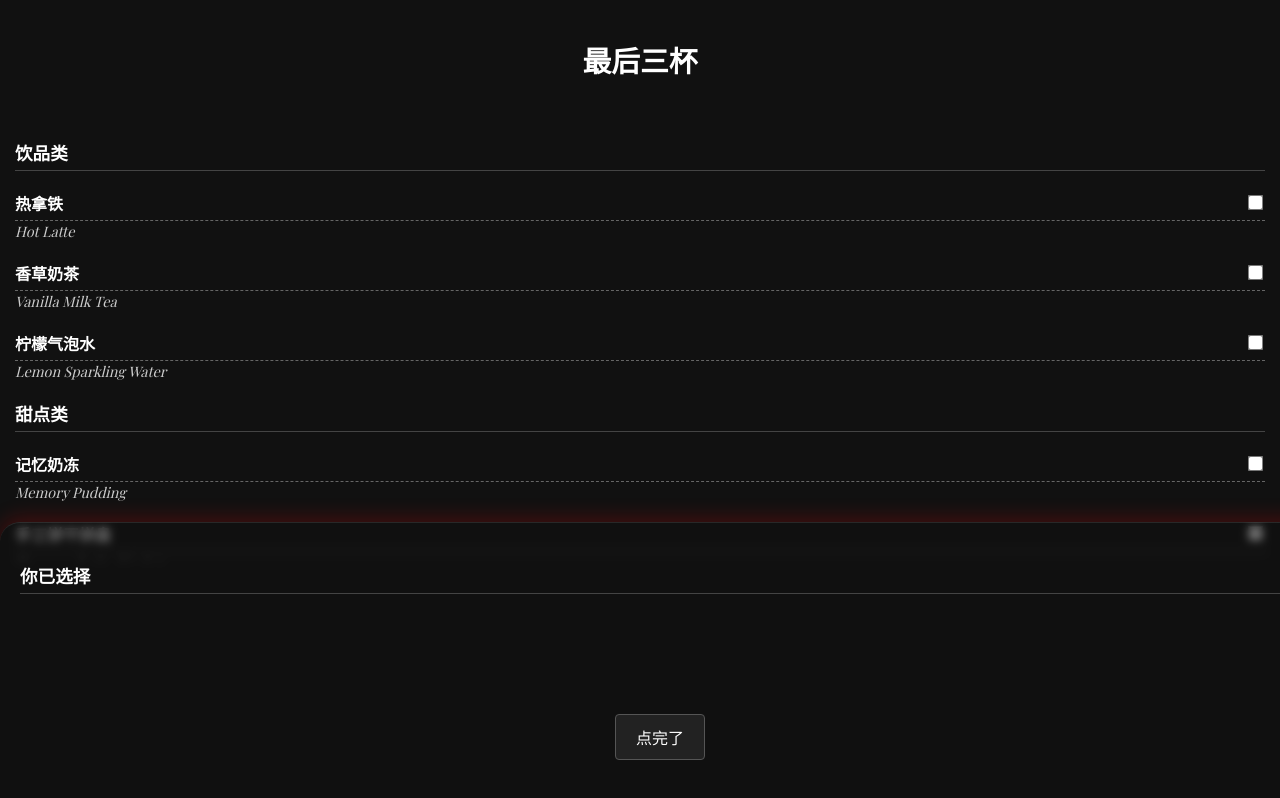
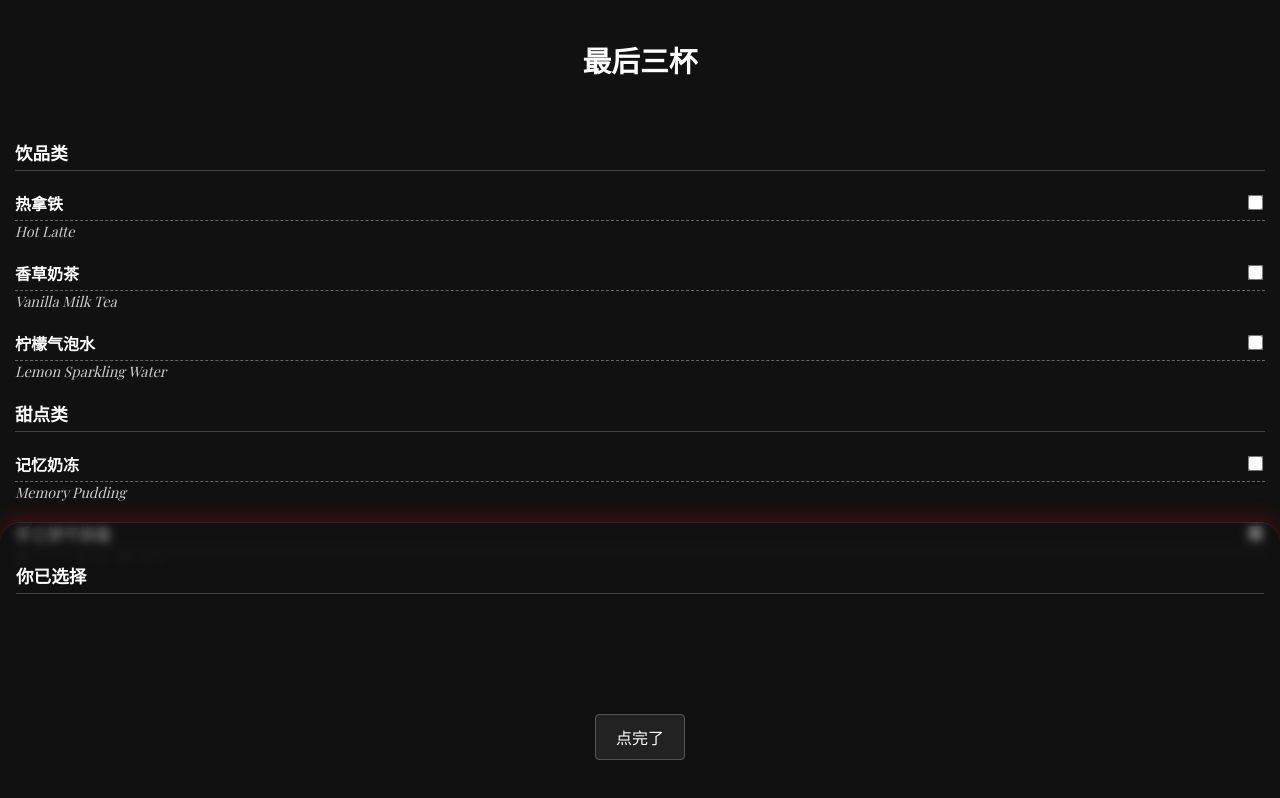
Before and after one commit to 2179ctrl/test2, a plain HTML site: page index.html in a window 1280 px wide. Drawn offline with nearby package versions, Linux system fonts and the light colour scheme.

Commit message:
Update index.html

```diff
--- a/index.html
+++ b/index.html
@@ -4,7 +4,7 @@
 <head>
   <meta charset="UTF-8" />
   <meta name="viewport" content="width=device-width, initial-scale=1.0" />
-  <title>Last Three Cups</title>
+  <title>最后三杯（手机版）</title>
   <link href="https://fonts.googleapis.com/css2?family=Playfair+Display&display=swap" rel="stylesheet" />
   <style>
     html, body {
@@ -101,12 +101,16 @@
       width: 100%;
       max-height: 45vh;
       overflow-y: auto;
+      overflow-x: hidden;
       background: rgba(17, 17, 17, 0.6);
       backdrop-filter: blur(4px);
       box-shadow: 0 -5px 20px rgba(255, 0, 0, 0.2);
       border-top: 1px solid rgba(255, 255, 255, 0.1);
       border-radius: 20px 20px 0 0;
-      padding: 20px;
+      padding:20px;
+      padding-left: 16px;
+      padding-right: 16px;
+      box-sizing: border-box;
       z-index: 1;
     }
 
@@ -134,6 +138,9 @@
       font-size: 1em;
       margin-top: 5px;
       white-space: pre-wrap;
+      box-sizing: border-box;
+      max-width: 100%;
+      word-break: break-word;
     }
 
     .response {
@@ -212,7 +219,7 @@
       <label><span class="name-cn">隐形纸杯蛋糕</span><input class="checkbox" type="checkbox" value="隐形纸杯蛋糕" onchange="handleCheck(this)"></label>
       <div class="item-english">Invisible Cupcake</div>
     </div>
-    <div class="item" style="height: 220px; border-bottom: none;"></div>
+    <div class="item" style="height: 150px; border-bottom: none;"></div>
 </div>
 
 
```
